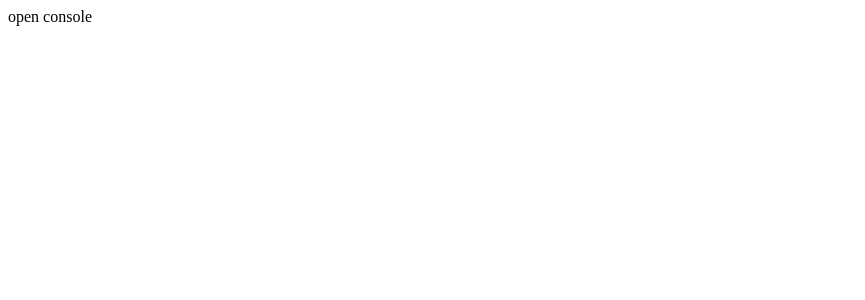
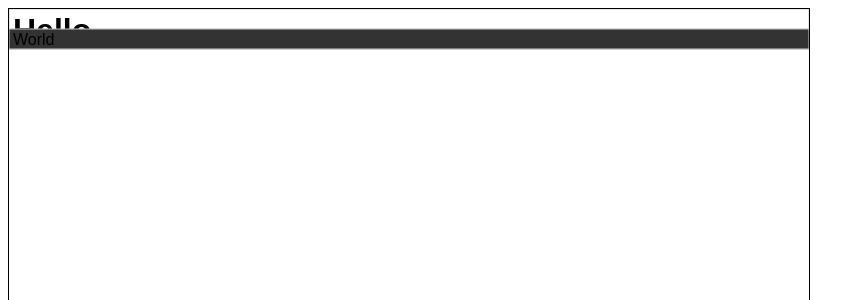
Before and after one commit to CoderKavyaG/DevLens, a React (Vite) app: page / in a window 1280 px wide. Shown: the top 300 px of the page, without its empty margins (0-865 px from the left). Built offline with nearby package versions, Linux system fonts and the light colour scheme.

Commit message:
full engine pipeline integerated

```diff
--- a/src/App.tsx
+++ b/src/App.tsx
@@ -1,16 +1,34 @@
+import { useRef, useEffect } from 'react'
 import { tokenize } from './engine/tokenizer'
 import { buildDom } from './engine/domBuilder'
 import { layout } from './engine/layoutEngine'
+import { paint } from './engine/painter'
 
 function App() {
-  const html = '<div><h1>Hello</h1><p>World</p></div>'
-  const tokens = tokenize(html)
-  const dom = buildDom(tokens)
-  if (dom) {
+  const canvasRef = useRef<HTMLCanvasElement>(null)
+
+  useEffect(() => {
+    const canvas = canvasRef.current
+    if (!canvas) return
+    const ctx = canvas.getContext('2d')
+    if (!ctx) return
+
+    const html = '<div><h1>Hello</h1><p>World</p></div>'
+    const tokens = tokenize(html)
+    const dom = buildDom(tokens)
+    if (!dom) return
     const layoutTree = layout(dom, 800)
-    console.log(JSON.stringify(layoutTree, null, 2))
-  }
-  return <div>open console</div>
+    paint(layoutTree, ctx)
+  }, [])
+
+  return (
+    <canvas
+      ref={canvasRef}
+      width={800}
+      height={600}
+      style={{ border: '1px solid black' }}
+    />
+  )
 }
 
 export default App
```
